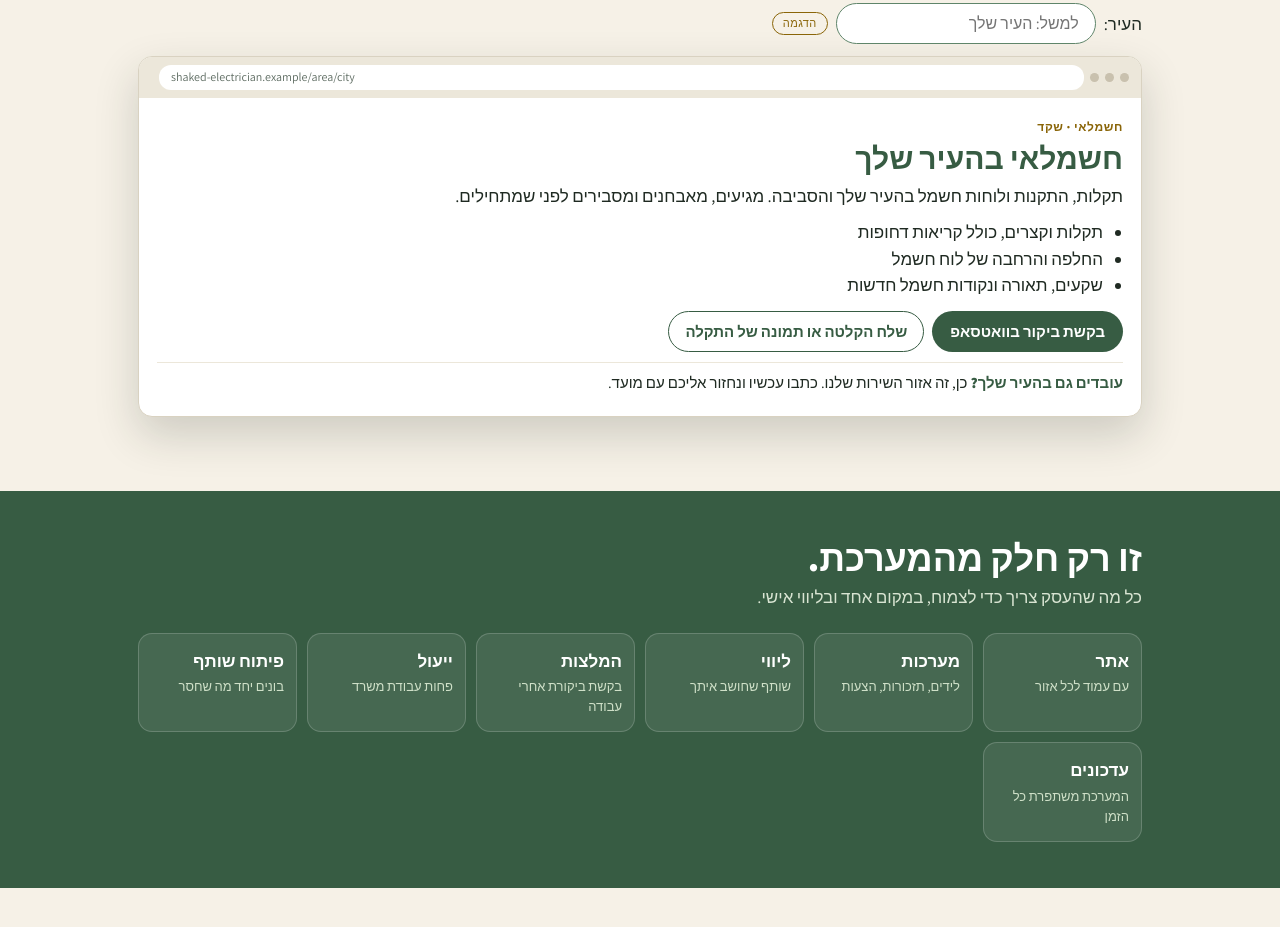
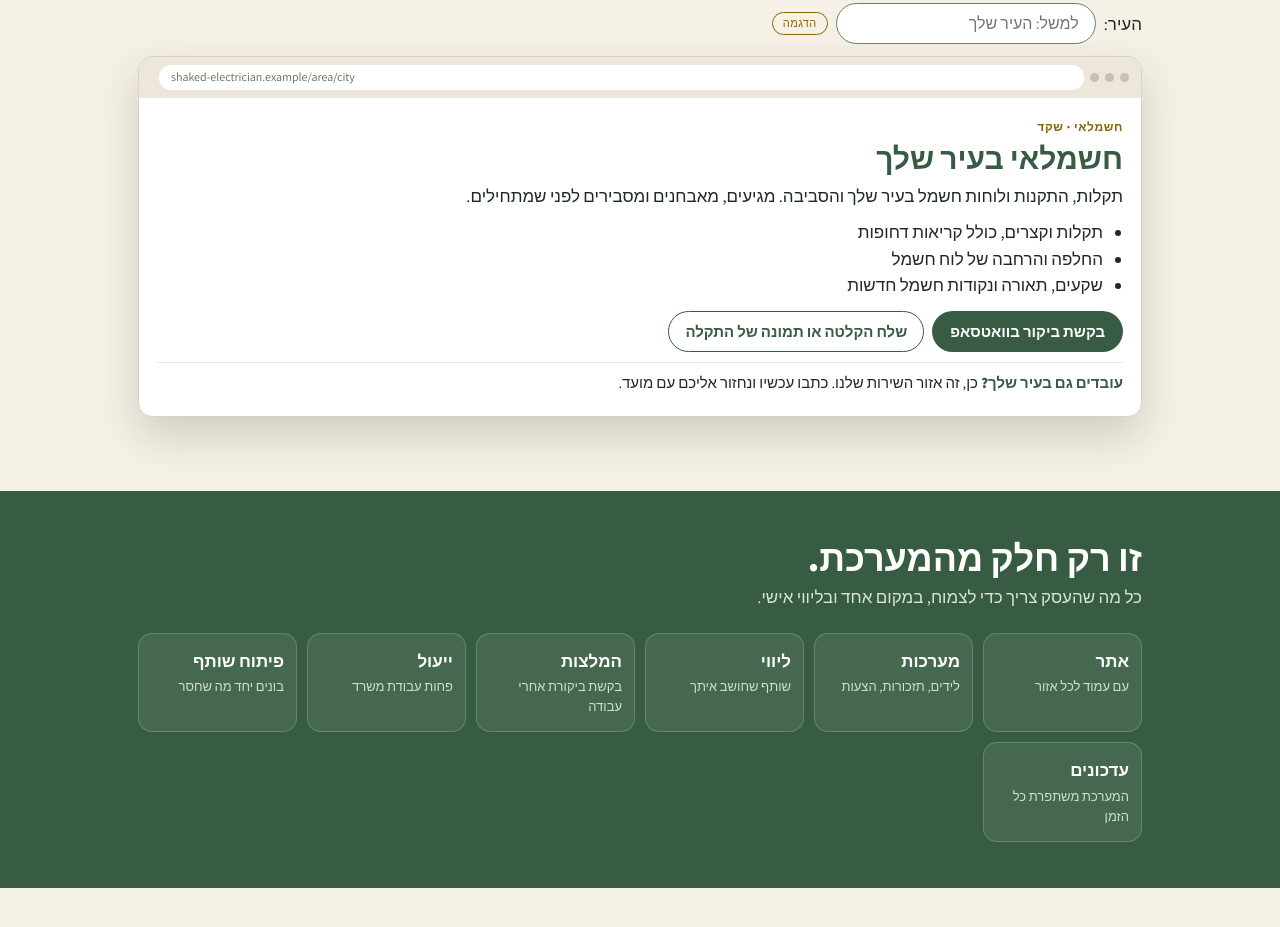
Before and after one commit to ligalavr-design/planb-demos, a plain HTML site: page shaked-7bd7d118/index.html in a window 1280 px wide. Shown: the part 2605-3532 px from the top of the page. Drawn offline with Linux system fonts and the light colour scheme.

Commit message:
fix: grammar of the empty-city default in the demo
Co-Authored-By: Claude Opus 5.5 <noreply@anthropic.com>

```diff
--- a/shaked-7bd7d118/index.html
+++ b/shaked-7bd7d118/index.html
@@ -287,13 +287,13 @@ async function runAfter(){
 
 /* E: area page */
 function area(){
-  const v=($("ai").value||"").trim()||"העיר שלך";const e=esc(v);
+  const v=($("ai").value||"").trim()||"העיר שלך";const e=esc(v),bb=v==="העיר שלך"?"בעיר שלך":"ב"+e;
   $("au").textContent="shaked-electrician.example/area/"+(v==="העיר שלך"?"city":encodeURIComponent(v));
-  $("ap").innerHTML=`<div class="eb">חשמלאי · שקד</div><h3>חשמלאי ב${e}</h3>
-  <div>תקלות, התקנות ולוחות חשמל ב${e} והסביבה. מגיעים, מאבחנים ומסבירים לפני שמתחילים.</div>
+  $("ap").innerHTML=`<div class="eb">חשמלאי · שקד</div><h3>חשמלאי ${bb}</h3>
+  <div>תקלות, התקנות ולוחות חשמל ${bb} והסביבה. מגיעים, מאבחנים ומסבירים לפני שמתחילים.</div>
   <ul><li>תקלות וקצרים, כולל קריאות דחופות</li><li>החלפה והרחבה של לוח חשמל</li><li>שקעים, תאורה ונקודות חשמל חדשות</li></ul>
   <div class="btnrow"><span class="b1">בקשת ביקור בוואטסאפ</span><span class="b2">שלח הקלטה או תמונה של התקלה</span></div>
-  <div class="faq"><b>עובדים גם ב${e}?</b> כן, זה אזור השירות שלנו. כתבו עכשיו ונחזור אליכם עם מועד.</div>`}
+  <div class="faq"><b>עובדים גם ${bb}?</b> כן, זה אזור השירות שלנו. כתבו עכשיו ונחזור אליכם עם מועד.</div>`}
 
 runVoice();startChat();runAfter();area();
 </script>
```
